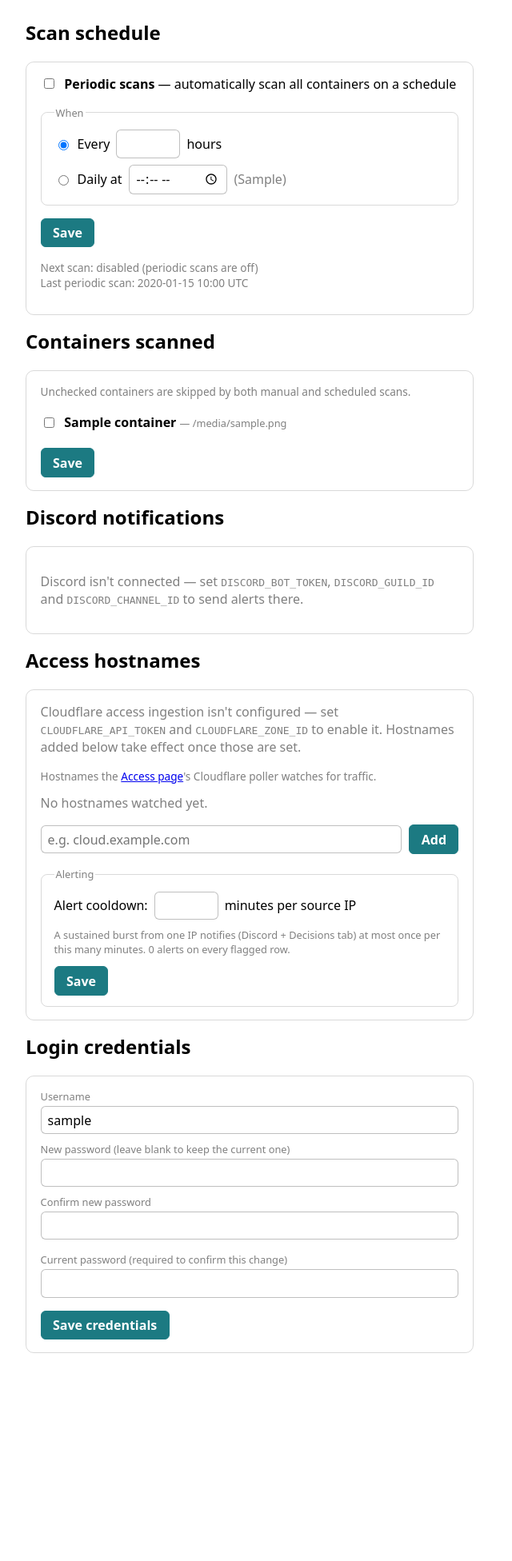
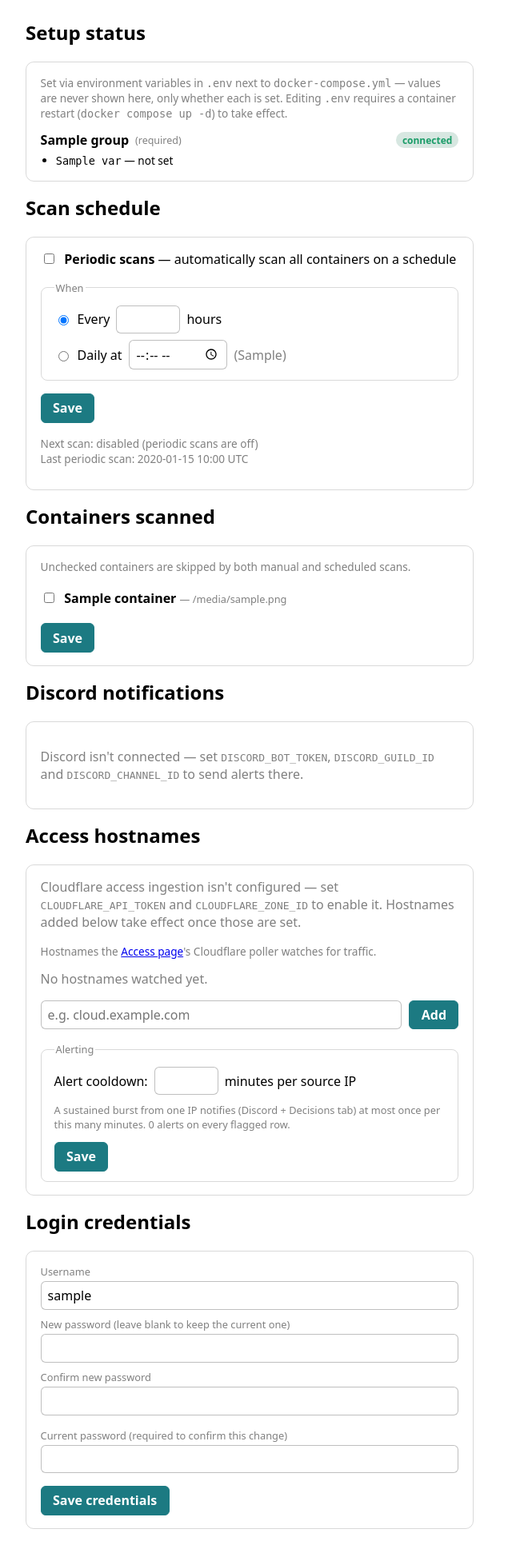
Before and after one commit to NorwegianKiwi-glitch/sentinal-soar, a Flask app: template sentinal/web/templates/settings.html in a window 1280 px wide. Shown: the part 70-2022 px from the top of the page at 80% size, without its empty margins (0-640 px from the left). Before the commit the page ends 1762 px from the top, so only its background shows below. Run offline with Flask 3, Linux system fonts and the light colour scheme; the template is opened without the code that fills it: most values are stand-ins (such as "Sample title", 1, 10 or a date in 2020); parts of the project's set-up code (start-up, migrations or seed data) failed here and were passed over.

Commit message:
Add a read-only Setup status section to Settings
Shows which integration env vars are set vs missing (Gemini, Discord,
Cloudflare) without storing or displaying the values themselves — considered
and deliberately rejected an editable-secrets-in-DB version of this (see
prior conversation): this codebase has no encrypted-secret pattern today,
Postgres gets backed up to disk, and some of these vars (the Discord bot
token especially) are only read once at boot, so an edit-in-place UI would
either need a new secret-storage pattern or silently not take effect until
a restart. A read-only status view avoids both problems while still making
"did I set this up right" answerable at a glance.

Co-Authored-By: Claude Sonnet 5 <noreply@anthropic.com>

```diff
--- a/sentinal/web/routes.py
+++ b/sentinal/web/routes.py
@@ -184,6 +184,7 @@ def settings_page():
         cloudflare_configured=get_settings().cloudflare_configured,
         watched_hostnames=hostnames.get_hostnames(),
         alert_cooldown_minutes=access.get_alert_cooldown_minutes(),
+        setup_status=_setup_status(),
         active="settings",
     )
 
@@ -449,6 +450,42 @@ def _list_containers_for_settings() -> tuple[list[dict], str | None]:
     return containers, None
 
 
+def _setup_status() -> list[dict]:
+    """Read-only summary of which integrations' env vars are set — never the
+    values themselves, just presence. Purely a setup aid; nothing here is
+    editable from the console, since these are only read once at boot (see
+    config.get_settings, @lru_cache) and some (the Discord bot token, in
+    particular) can't be hot-swapped without restarting the container."""
+    settings = get_settings()
+    return [
+        {
+            "name": "Gemini (AI triage)",
+            "required": True,
+            "connected": bool(settings.gemini_api_key),
+            "vars": [("GEMINI_API_KEY", bool(settings.gemini_api_key))],
+        },
+        {
+            "name": "Discord notifications",
+            "required": False,
+            "connected": settings.discord_enabled,
+            "vars": [
+                ("DISCORD_BOT_TOKEN", bool(settings.discord_bot_token)),
+                ("DISCORD_GUILD_ID", bool(settings.discord_guild_id)),
+                ("DISCORD_CHANNEL_ID", bool(settings.discord_channel_id)),
+            ],
+        },
+        {
+            "name": "Cloudflare access traffic",
+            "required": False,
+            "connected": settings.cloudflare_configured,
+            "vars": [
+                ("CLOUDFLARE_API_TOKEN", bool(settings.cloudflare_api_token)),
+                ("CLOUDFLARE_ZONE_ID", bool(settings.cloudflare_zone_id)),
+            ],
+        },
+    ]
+
+
 def _valid_hhmm(value: str) -> bool:
     try:
         hour, minute = (int(part) for part in value.split(":"))
--- a/sentinal/web/templates/settings.html
+++ b/sentinal/web/templates/settings.html
@@ -1,6 +1,31 @@
 {% extends "base.html" %}
 {% block title %}Settings{% endblock %}
 {% block content %}
+<h2>Setup status</h2>
+<article class="card" style="max-width:560px;">
+  <p class="muted" style="font-size:.85rem; margin-top:0;">
+    Set via environment variables in <code>.env</code> next to <code>docker-compose.yml</code> — values
+    are never shown here, only whether each is set. Editing <code>.env</code> requires a container
+    restart (<code>docker compose up -d</code>) to take effect.
+  </p>
+  {% for group in setup_status %}
+  <div style="margin-bottom:{{ '0' if loop.last else '1rem' }};">
+    <div style="display:flex; align-items:center; gap:.5rem; flex-wrap:wrap;">
+      <strong>{{ group.name }}</strong>
+      <span class="muted" style="font-size:.78rem;">({{ 'required' if group.required else 'optional' }})</span>
+      <span class="badge {{ 'PATCHED' if group.connected else 'AUTO_SKIP' }}" style="margin-left:auto;">
+        {{ 'connected' if group.connected else 'not configured' }}
+      </span>
+    </div>
+    <ul style="margin:.3rem 0 0; padding-left:1.2rem; font-size:.85rem;">
+      {% for var_name, present in group.vars %}
+        <li><code>{{ var_name }}</code> — {{ 'set' if present else 'not set' }}</li>
+      {% endfor %}
+    </ul>
+  </div>
+  {% endfor %}
+</article>
+
 <h2>Scan schedule</h2>
 <article class="card" style="max-width:560px;">
   <label style="display:flex; align-items:center; gap:.6rem; margin-bottom:1rem;">
```
Also changed, not shown: tests/test_web.py (+55 -1 lines).
